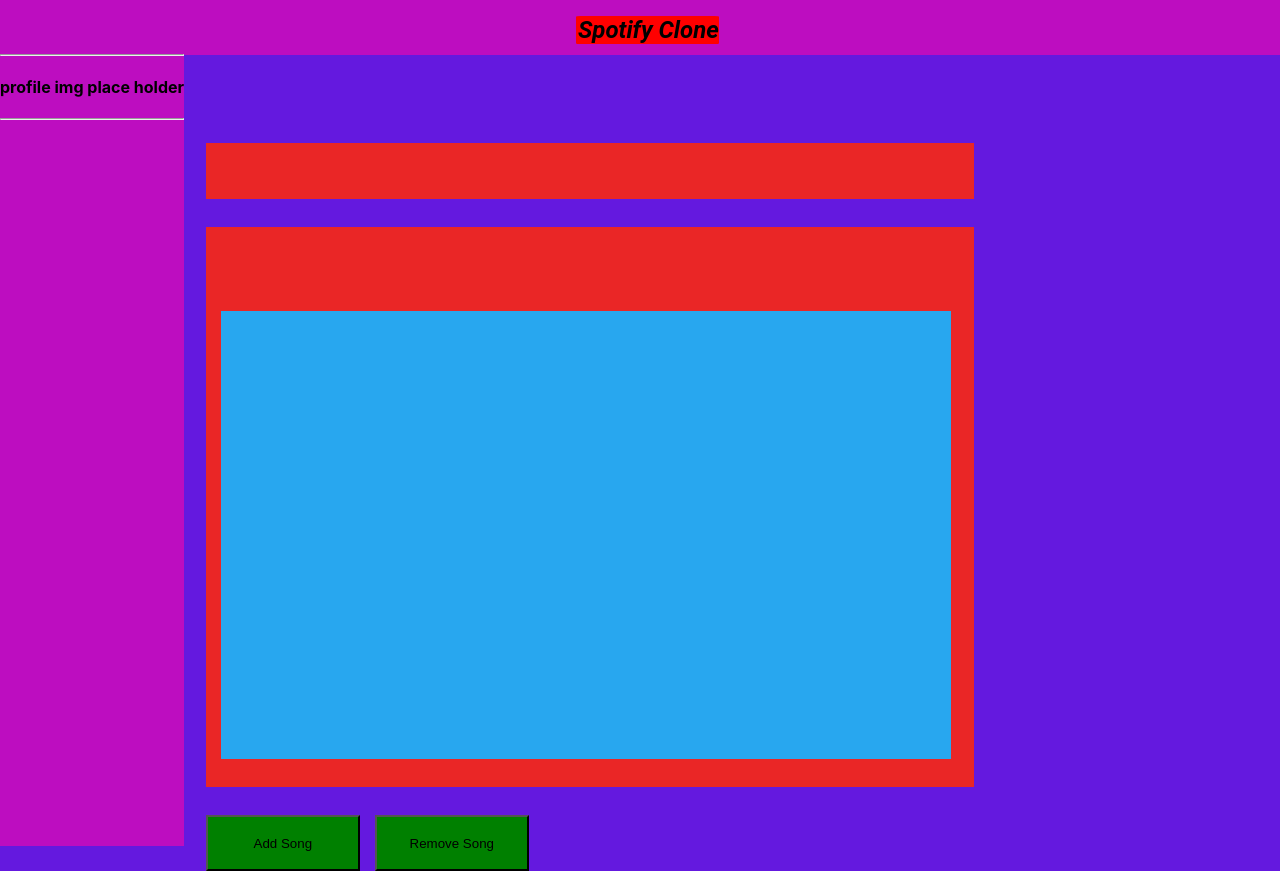
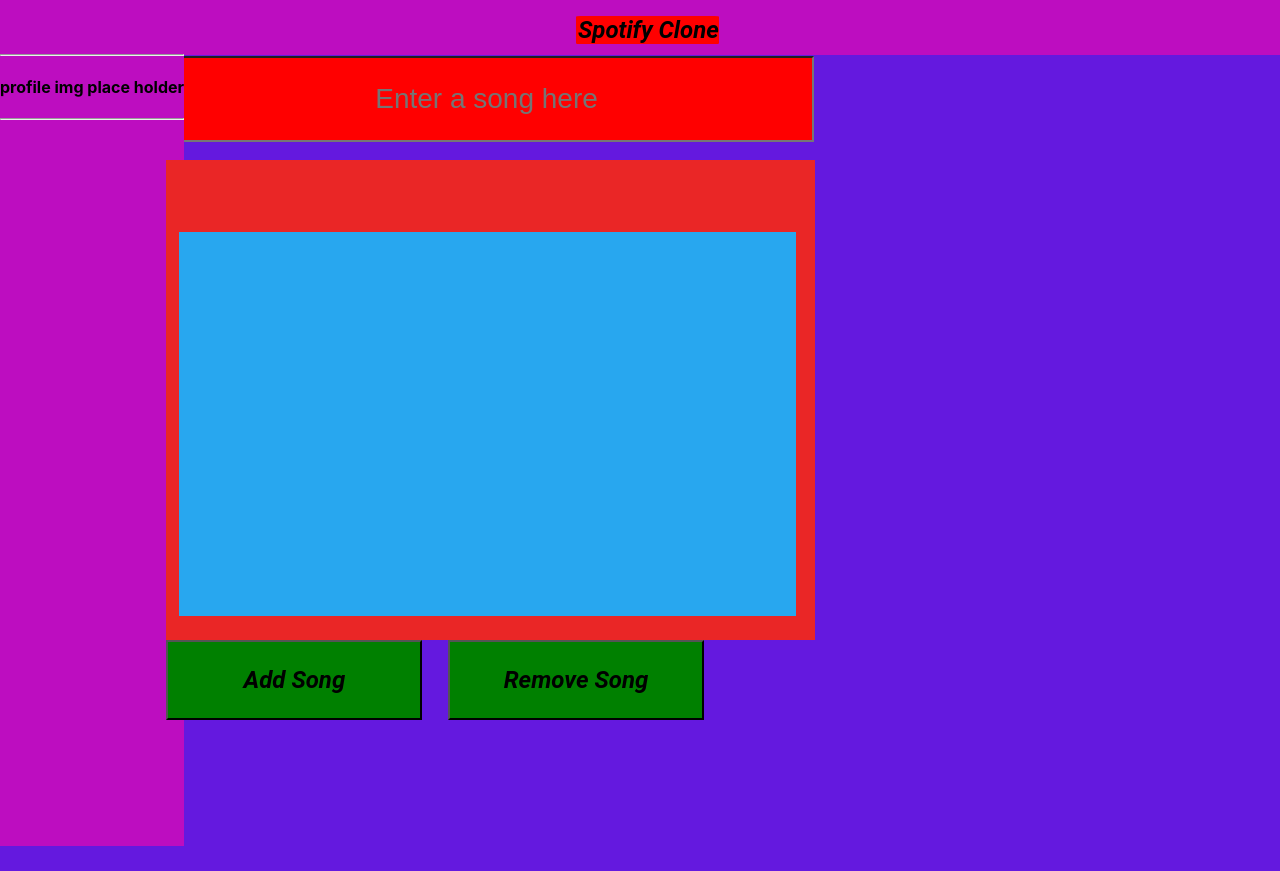
Before and after one commit to Lighterchu/Spotify-Clone, a React (Create React App) app: page /maininfo in a window 1280 px wide. After the commit the page ends 846 px from the top, so only its background shows below. Built offline with nearby package versions, Linux system fonts and the light colour scheme.

Commit message:
fixed up the padding and margin for the main page

```diff
--- a/package.json
+++ b/package.json
@@ -8,6 +8,7 @@
     "@testing-library/user-event": "^13.5.0",
     "react": "^17.0.2",
     "react-dom": "^17.0.2",
+    "react-router-dom": "^6.2.2",
     "react-scripts": "5.0.0",
     "styled-components": "^5.3.3",
     "web-vitals": "^2.1.4"
--- a/src/App.css
+++ b/src/App.css
@@ -1,3 +1,3 @@
 body {
-  background-color: #6419DF;;
+  background-color: #6419DF;
 }
--- a/src/App.js
+++ b/src/App.js
@@ -1,17 +1,31 @@
 import './App.css';
-import {Header} from './compoents/Header';
-import {Sidebar} from './compoents/Sidebar';
+// import {Header} from './compoents/Header';
+// import {Sidebar} from './compoents/Sidebar';
 import {Maininfo} from './compoents/Maininfo';
+import { BrowserRouter as Router,Routes, Route} from 'react-router-dom'
+import {Login} from './Views/Login'
+
+
+
 
 
 function App() {
   return (
     <div className="App">
-      <Header title={"Spotify Clone"}/>
-      <Sidebar />
-      <Maininfo />
+       <Router>
+          <Routes>
+            <Route path='/login' element={ <Login />}/>
+            <Route path='/maininfo' element={ <Maininfo />}/>
+          </Routes>
+        </Router>
     </div>
   );
 }
 
+
+
 export default App;
+/* <Login /> */
+      /* <Header title={"Spotify Clone"}/>
+      <Sidebar />
+      <Maininfo /> */
--- /dev/null
+++ b/src/Views/Login.js
@@ -0,0 +1,44 @@
+import React from "react";
+import styled from 'styled-components';
+// import "./Login.css";
+// import { accessUrl } from "./spotify";
+
+ export const Login = () => {
+   return (
+    <TitleBox>
+      <img
+        src="https://getheavy.com/wp-content/uploads/2019/12/spotify2019-830x350.jpg"
+        alt=""
+      />
+
+
+      <p>
+        Please login, once logged in, you will be able to access you profile where you can remove songs/ add songs <br />
+      <hr />
+
+      </p>
+      <h1>This is spotify clone and just a project, I do not plan to make money from this web app</h1>
+
+
+    </TitleBox>
+   )
+
+
+}
+
+const TitleBox = styled.div`
+  position: absolute;
+    width: 58%;
+    height: 40px;
+    padding-bottom: 15px;
+
+    margin-top: 10% ;
+    margin-left: 20% ;
+
+    color: red ;
+
+    justify-content: center;
+    /* background: #BD0DC0; */
+
+
+`;
--- a/src/compoents/CustomButtons.js
+++ b/src/compoents/CustomButtons.js
@@ -22,6 +22,11 @@ const CustomButtonStyle = styled.button`
     width: 20%;
     height: 10%;
 
+    font-family: 'Roboto';
+    font-style: italic;
+    font-weight: bold;
+    font-size: 24px;
+
     justify-content: center;
     /* background: #28A7EF;; */
 ;`
--- a/src/compoents/Header.js
+++ b/src/compoents/Header.js
@@ -19,9 +19,6 @@ const TitleBox = styled.div`
 
     justify-content: center;
     background: #BD0DC0;
-;
-
-
 `;
 
 const Title = styled.h1`
--- a/src/compoents/Maininfo.js
+++ b/src/compoents/Maininfo.js
@@ -3,35 +3,43 @@ import styled from 'styled-components';
 import { Searchbar } from "./Searchbar";
 import { Musicinfo } from "./Musicinfo";
 import { CustomButtons } from "./CustomButtons";
+import {Header} from './Header';
+import {Sidebar} from './Sidebar';
 
 
 export const Maininfo = () =>  {
     return (
+        <>
         <MainBox>
+            <Header title={"Spotify Clone"}/>
             <Searchbar />
+            <Sidebar />
             <Musicinfo />
+
             <CustomButtons
                     title={"Add Song"}
                     colorText={"Green"}
-                posY={'120%'}
+                    posX={'13%'}
+                    posY={'80%'}
                 />
                 <CustomButtons
                     title={"Remove Song"}
                     colorText={"Green"}
-                posX={'22%'}
-                posY={'120%'}
+                    posX={'35%'}
+                    posY={'80%'}
                 />
             </MainBox>
+        </>
     )
 }
 
 const MainBox = styled.div`
   position: absolute;
-    width: 60%;
-    height: 70%;
+    width: 100%;
+    height: 100%;
 
-    top: 143px;
-    left: 206px;
+    /* top: 2%;
+    left: 2%; */
 
 
 
--- a/src/compoents/Musicinfo.js
+++ b/src/compoents/Musicinfo.js
@@ -12,10 +12,11 @@ export const Musicinfo = () =>  (
 
 const MusicInfoBox = styled.div`
     position: absolute;
-    width: 100%;
-    height: 100%;
+    width: 50.7%;
+    height: 60%;
 
-    top: 15%;
+    top: 20%;
+    left: 13%;
 
     justify-content: center;
     background: #EA2626;
--- a/src/compoents/Searchbar.js
+++ b/src/compoents/Searchbar.js
@@ -4,20 +4,36 @@ import styled from 'styled-components';
 
 export const Searchbar = () =>  (
     <SearBarBox>
+       {/* <input placeholder="Enter a song "/> */}
+       <SearchBar
+       placeholder="Enter a song here ">
+
+       </SearchBar>
 
     </SearBarBox>
 )
 
 const SearBarBox = styled.div`
   position: absolute;
-    width: 100%;
+    width: 50%;
     height: 10%;
 
-
-
-
-
+    left: 13% ;
+    top: 7vh ;
 
     justify-content: center;
     background: #EA2626;
 ;`
+
+const SearchBar  = styled.input`
+   position: absolute;
+     width: 100%;
+     height: 100%;
+
+     text-align: center;
+     font-size: 28px;
+
+     color: white;
+
+     background: red;
+ ;`
```
Also changed, not shown: 1 other file (tests, documents, lock files or other folders). Lines whose indentation alone changed are shown as unchanged.
